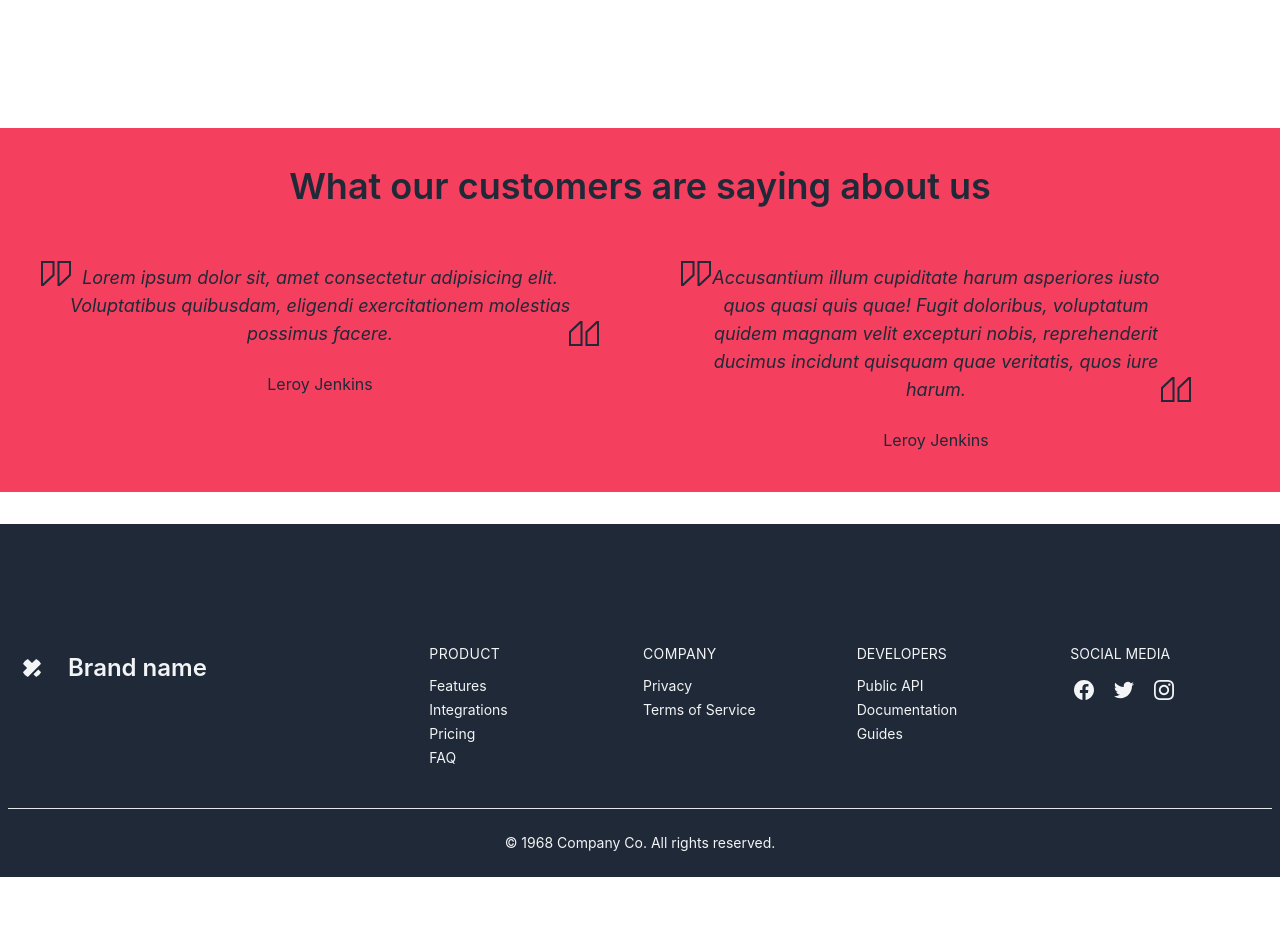
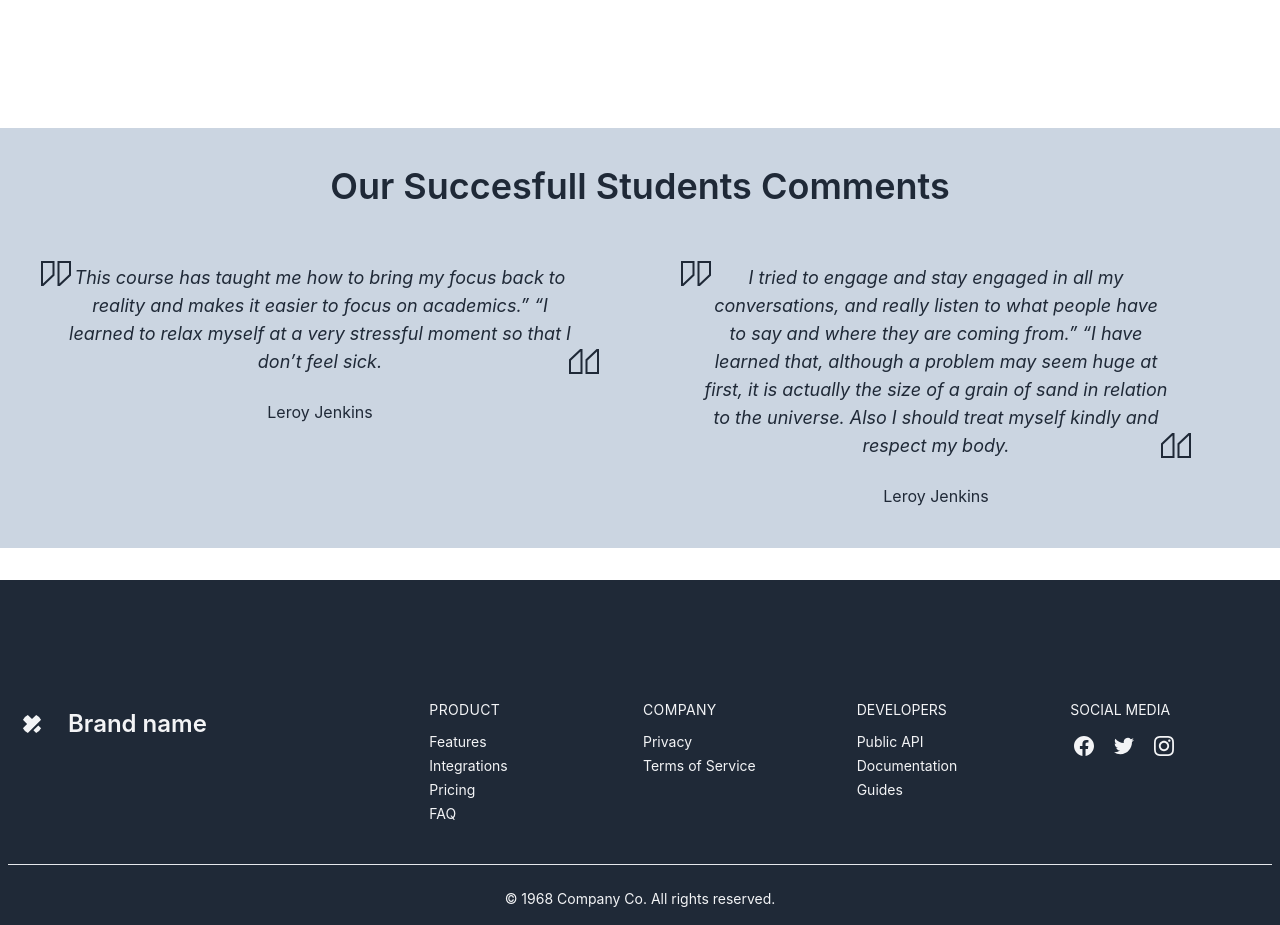
Before and after one commit to ronycse16b/learning-pelafrom-client-side, a React (Create React App) app: page / in a window 1280 px wide. Shown: the part 2362-3287 px from the top of the page. Before the commit the page ends 3239 px from the top, so only its background shows below. Built offline with nearby package versions, Linux system fonts and the light colour scheme; no server answers.

Commit message:
design correction

```diff
--- a/src/components/Comments/Comments.js
+++ b/src/components/Comments/Comments.js
@@ -2,10 +2,10 @@ import React from 'react';
 
 const Comments = () => {
 	return (
-        <div className='bg-rose-500'>
+		<div className='bg-slate-300'>
 			<section className="my-8">
 				<div className="container mx-auto flex flex-col items-center pb-6 mb-4 md:p-10 md:px-12">
-		<h1 className="text-4xl font-semibold leading-none text-center">What our customers are saying about us</h1>
+					<h1 className="text-4xl font-semibold leading-none text-center">Our Succesfull Students Comments</h1>
 				</div>
 				<div className="container mx-auto grid grid-cols-1 gap-8 lg:gap-20 md:px-10 md:pb-10 lg:grid-cols-2">
 					<div className="flex flex-col items-center mx-12 lg:mx-0">
@@ -14,7 +14,8 @@ const Comments = () => {
 								<path d="M232,246.857V16H16V416H54.4ZM48,48H200V233.143L48,377.905Z"></path>
 								<path d="M280,416h38.4L496,246.857V16H280ZM312,48H464V233.143L312,377.905Z"></path>
 							</svg>
-				<p className="px-6 py-1 text-lg italic">Lorem ipsum dolor sit, amet consectetur adipisicing elit. Voluptatibus quibusdam, eligendi exercitationem molestias possimus facere.</p>
+							<p className="px-6 py-1 text-lg italic">This course has taught me how to bring my focus back to reality and makes it easier to focus on academics.”
+								“I learned to relax myself at a very stressful moment so that I don’t feel sick.</p>
 							<svg xmlns="http://www.w3.org/2000/svg" viewBox="0 0 512 512" fill="currentColor" className="absolute bottom-0 right-0 w-8 h-8 dark:text-gray-700">
 								<path d="M280,185.143V416H496V16H457.6ZM464,384H312V198.857L464,54.1Z"></path>
 								<path d="M232,16H193.6L16,185.143V416H232ZM200,384H48V198.857L200,54.1Z"></path>
@@ -29,7 +30,8 @@ const Comments = () => {
 								<path fill="currentColor" d="M232,246.857V16H16V416H54.4ZM48,48H200V233.143L48,377.905Z"></path>
 								<path fill="currentColor" d="M280,416h38.4L496,246.857V16H280ZM312,48H464V233.143L312,377.905Z"></path>
 							</svg>
-				<p className="px-6 py-1 text-lg italic">Accusantium illum cupiditate harum asperiores iusto quos quasi quis quae! Fugit doloribus, voluptatum quidem magnam velit excepturi nobis, reprehenderit ducimus incidunt quisquam quae veritatis, quos iure harum.</p>
+							<p className="px-6 py-1 text-lg italic">I tried to engage and stay engaged in all my conversations, and really listen to what people have to say and where they are coming from.”
+								“I have learned that, although a problem may seem huge at first, it is actually the size of a grain of sand in relation to the universe. Also I should treat myself kindly and respect my body.</p>
 							<svg xmlns="http://www.w3.org/2000/svg" viewBox="0 0 512 512" className="absolute bottom-0 right-0 w-8 h-8 dark:text-gray-700">
 								<path fill="currentColor" d="M280,185.143V416H496V16H457.6ZM464,384H312V198.857L464,54.1Z"></path>
 								<path fill="currentColor" d="M232,16H193.6L16,185.143V416H232ZM200,384H48V198.857L200,54.1Z"></path>
```
Lines whose indentation alone changed are shown as unchanged.
